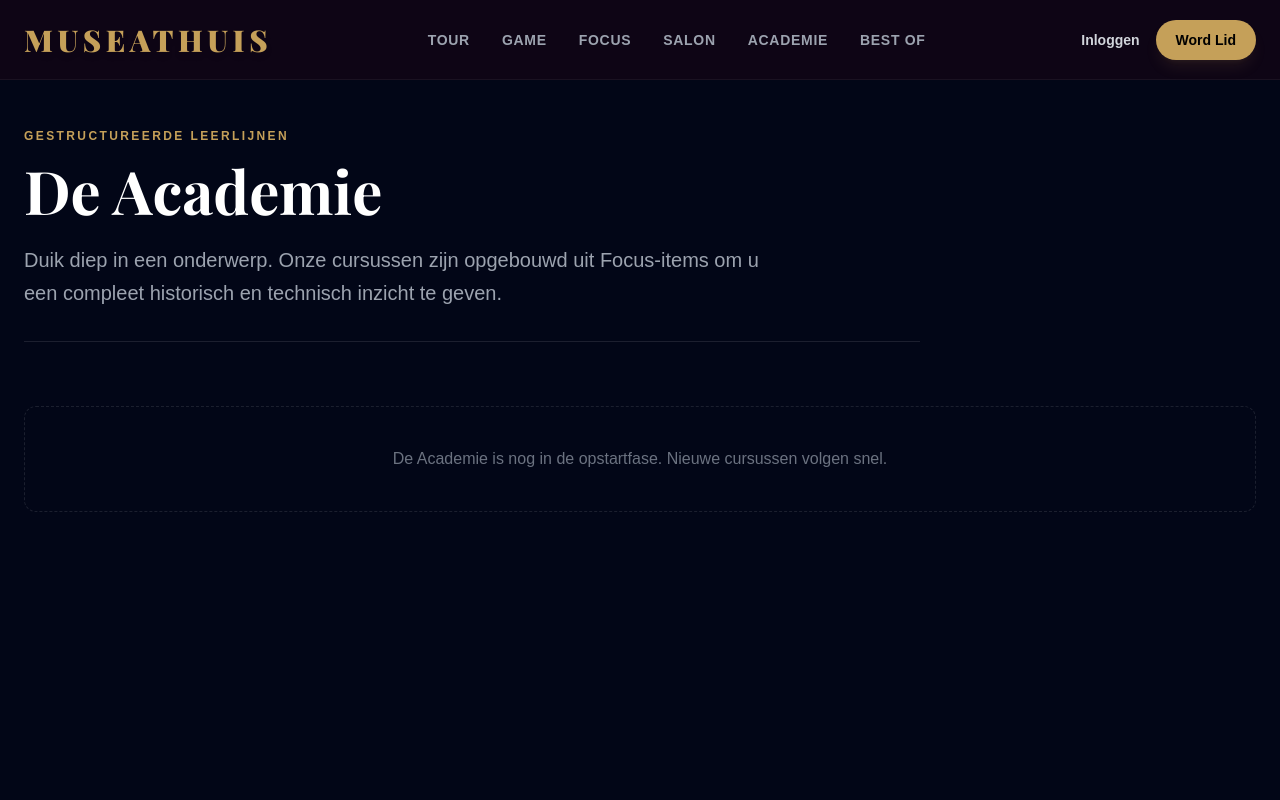
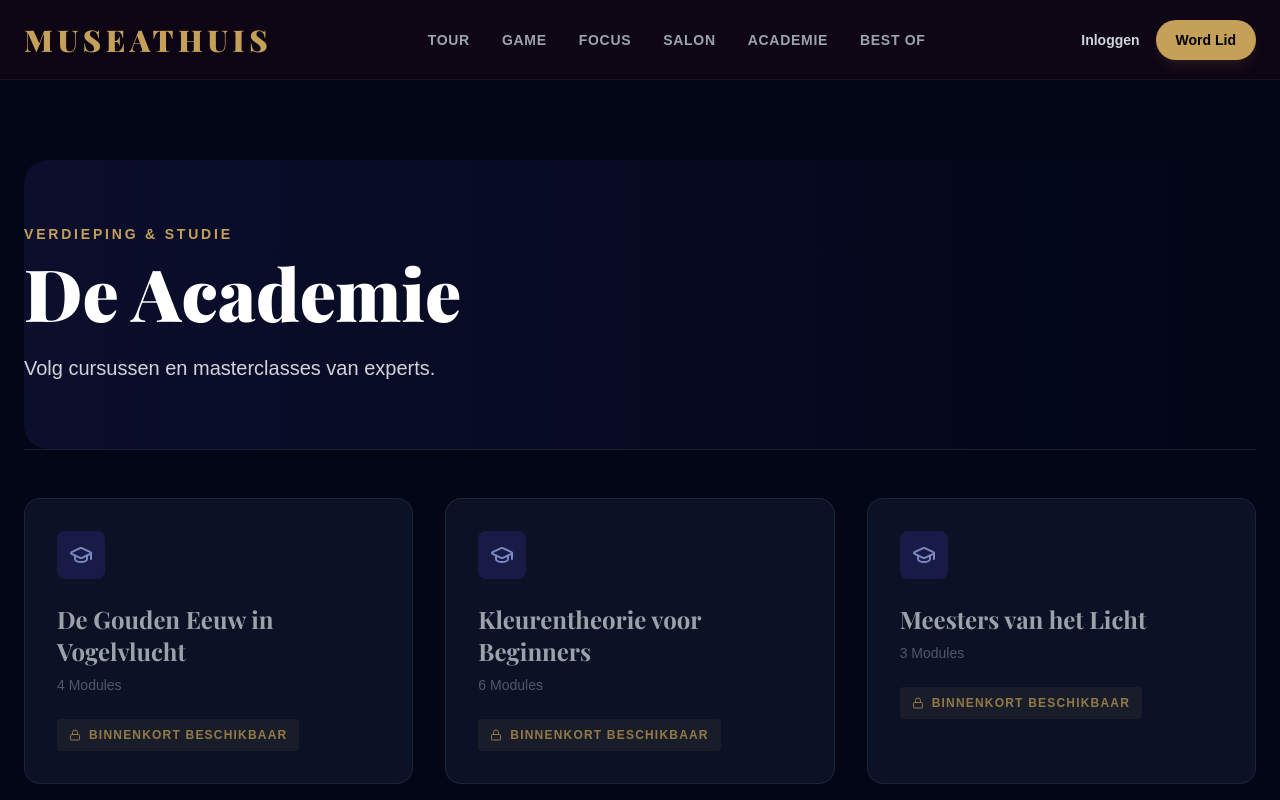
Before and after one commit to HerrMattie/museathuis, a Next.js app: page /academie in a window 1280 px wide. Shown: the top 800 px of the page. Built offline with nearby package versions, Linux system fonts and the light colour scheme; no server answers; the database is empty; a web font is replaced by a local one.

Commit message:
Update page.tsx

```diff
--- a/app/academie/page.tsx
+++ b/app/academie/page.tsx
@@ -1,103 +1,55 @@
 import { createClient } from '@/lib/supabaseServer';
 import { cookies } from 'next/headers';
-import Link from 'next/link';
-import Image from 'next/image';
-import { Clock, BookOpen, Lock, ChevronRight } from 'lucide-react';
+import { GraduationCap, Lock } from 'lucide-react';
 
-export const revalidate = 60;
+export const revalidate = 0;
 
 export default async function AcademiePage() {
-  const cookieStore = cookies();
-  const supabase = createClient(cookieStore);
-  const { data: { user } } = await supabase.auth.getUser();
+  const supabase = createClient(cookies());
+  const { data: pageContent } = await supabase.from('page_content').select('*').eq('slug', 'academie').single();
 
-  let isUserPremium = false;
-  if (user) {
-    const { data: profile } = await supabase.from('user_profiles').select('is_premium').eq('user_id', user.id).single();
-    if (profile?.is_premium) isUserPremium = true;
-  }
+  const title = pageContent?.title || "De Academie";
+  const subtitle = pageContent?.subtitle || "Verdieping & Studie";
+  const intro = pageContent?.intro_text || "Volg cursussen en masterclasses van experts.";
 
-  // Haal alle gepubliceerde cursussen op
-  const { data: courses } = await supabase
-    .from('courses')
-    .select('id, title, short_description, hero_image_url, is_premium, duration_weeks, course_lessons(count)')
-    .order('created_at', { ascending: false });
+  // Mock data (totdat je een 'courses' tabel hebt)
+  const courses = [
+      { id: 1, title: "De Gouden Eeuw in Vogelvlucht", modules: 4, status: 'coming_soon' },
+      { id: 2, title: "Kleurentheorie voor Beginners", modules: 6, status: 'coming_soon' },
+      { id: 3, title: "Meesters van het Licht", modules: 3, status: 'locked' },
+  ];
 
   return (
-    <main className="min-h-screen bg-midnight-950 pb-20 pt-12 animate-fade-in-up">
-      <div className="container mx-auto px-6">
+    <div className="min-h-screen bg-midnight-950 text-white pt-20 pb-12 px-6">
+      <div className="max-w-7xl mx-auto">
 
-        <header className="mb-16 max-w-4xl border-b border-white/10 pb-8">
-          <p className="text-museum-gold text-xs font-bold uppercase tracking-[0.2em] mb-4">
-            Gestructureerde Leerlijnen
-          </p>
-          <h1 className="font-serif text-5xl md:text-6xl text-white font-bold mb-6">De Academie</h1>
-          <p className="text-xl text-museum-text-secondary leading-relaxed max-w-3xl">
-            Duik diep in een onderwerp. Onze cursussen zijn opgebouwd uit Focus-items om u een compleet historisch en technisch inzicht te geven.
-          </p>
-        </header>
+        {/* HEADER */}
+        <div className="relative py-16 mb-12 border-b border-white/10">
+             <div className="absolute inset-0 bg-gradient-to-r from-indigo-900/20 to-transparent pointer-events-none rounded-3xl"></div>
+             <div className="relative z-10">
+                <p className="text-museum-gold text-sm font-bold uppercase tracking-[0.2em] mb-3">{subtitle}</p>
+                <h1 className="text-5xl md:text-7xl font-serif font-black mb-6 text-white">{title}</h1>
+                <p className="text-xl text-gray-300 max-w-2xl leading-relaxed font-light">{intro}</p>
+             </div>
+        </div>
 
-        {/* CURSUSSEN GRID */}
-        <section>
-          <div className="grid grid-cols-1 md:grid-cols-2 lg:grid-cols-3 gap-8">
-            {courses?.map((course: any) => {
-              const lessonCount = course.course_lessons?.[0]?.count || 0;
-              const isLocked = course.is_premium && !isUserPremium;
-              const linkUrl = isLocked ? '/pricing' : `/academie/${course.id}`;
+        {/* CONTENT */}
+        <div className="grid grid-cols-1 md:grid-cols-2 lg:grid-cols-3 gap-8">
+            {courses.map((course) => (
+                <div key={course.id} className="group bg-midnight-900 border border-white/10 rounded-2xl p-8 hover:border-museum-gold/40 transition-all opacity-75 hover:opacity-100 cursor-not-allowed">
+                    <div className="w-12 h-12 bg-indigo-900/50 rounded-lg flex items-center justify-center text-indigo-300 mb-6 group-hover:scale-110 transition-transform">
+                        <GraduationCap size={24}/>
+                    </div>
+                    <h3 className="font-serif font-bold text-2xl mb-2 text-gray-300 group-hover:text-white">{course.title}</h3>
+                    <p className="text-sm text-gray-500 mb-6">{course.modules} Modules</p>
 
-              return (
-                <Link key={course.id} href={linkUrl} className="group relative flex flex-col h-[450px] rounded-2xl overflow-hidden shadow-2xl transition-all hover:scale-[1.02]">
-
-                  {/* Background Image */}
-                  {course.hero_image_url && (
-                    <Image
-                      src={course.hero_image_url}
-                      alt={course.title}
-                      fill
-                      className={`object-cover transition-transform duration-700 group-hover:scale-105 ${isLocked ? 'grayscale opacity-70' : 'opacity-90'}`}
-                    />
-                  )}
-                  <div className="absolute inset-0 bg-gradient-to-t from-black/90 via-transparent to-transparent p-6 flex flex-col justify-end">
-
-                    {/* Meta Data */}
-                    <div className="flex items-center gap-3 text-sm font-bold mb-3 text-gray-400">
-                      <span className="flex items-center gap-1.5">
-                        <Clock size={14} /> {course.duration_weeks} Wk
-                      </span>
-                      <span className="flex items-center gap-1.5">
-                        <BookOpen size={14} /> {lessonCount} Lessen
-                      </span>
+                    <div className="flex items-center gap-2 text-xs font-bold uppercase tracking-widest text-museum-gold bg-museum-gold/10 py-2 px-3 rounded w-fit">
+                        <Lock size={12}/> Binnenkort beschikbaar
                     </div>
-
-                    <h3 className="font-serif text-3xl text-white font-bold mb-2 drop-shadow-md">
-                      {course.title}
-                    </h3>
-                    <p className="text-gray-300 text-sm mb-4 line-clamp-2">
-                       {course.short_description}
-                    </p>
-
-                    {/* CTA */}
-                    <div className="flex items-center gap-2 text-sm font-bold text-museum-gold group-hover:text-museum-lime transition-colors">
-                       {isLocked ? (
-                          <>Ontgrendel Cursus <Lock size={16} /></>
-                       ) : (
-                          <>Start Cursus <ChevronRight size={16} /></>
-                       )}
-                    </div>
-                  </div>
-                </Link>
-              );
-            })}
-
-            {courses?.length === 0 && (
-                <div className="col-span-full py-10 text-center text-gray-500 border border-dashed border-white/10 rounded-xl">
-                   De Academie is nog in de opstartfase. Nieuwe cursussen volgen snel.
                 </div>
-            )}
-          </div>
-        </section>
-
+            ))}
+        </div>
       </div>
-    </main>
+    </div>
   );
 }
```
